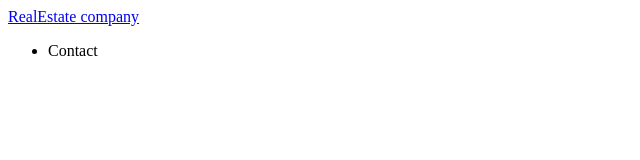
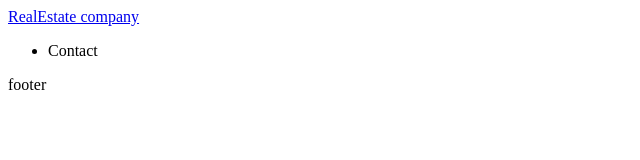
Before and after one commit to Owakubariho/git_tutorial, a plain HTML site: page index.html in a window 1280 px wide. Shown: the full height of the page, 0-640 px from the left. Drawn offline with Linux system fonts and the light colour scheme.

Commit message:
footer added

```diff
--- a/index.html
+++ b/index.html
@@ -15,5 +15,8 @@
         <li>Contact</li>
       </ul>
     </na>
+    <div>
+      <footer>footer</footer>
+    </div>
   </body>
 </html>
```
